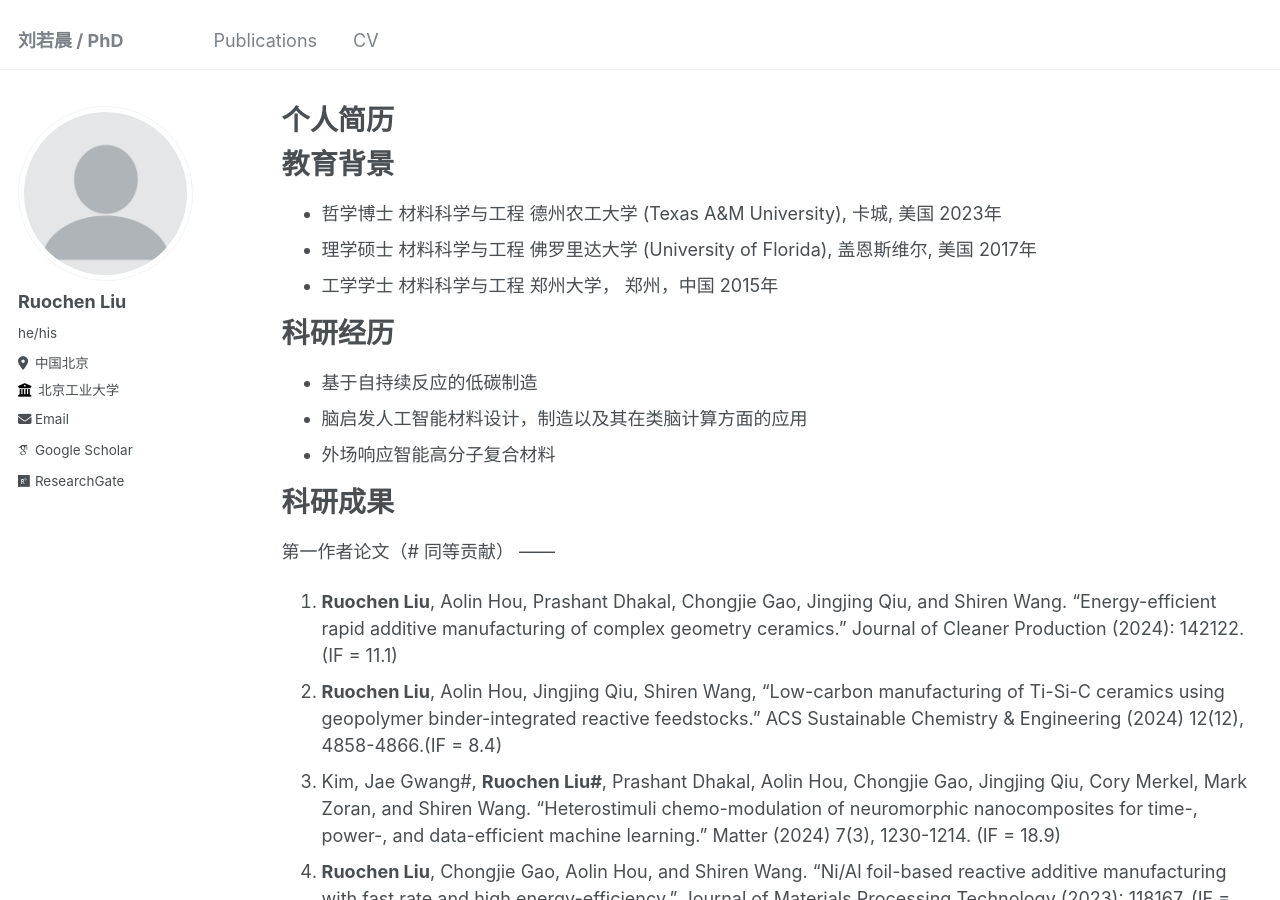
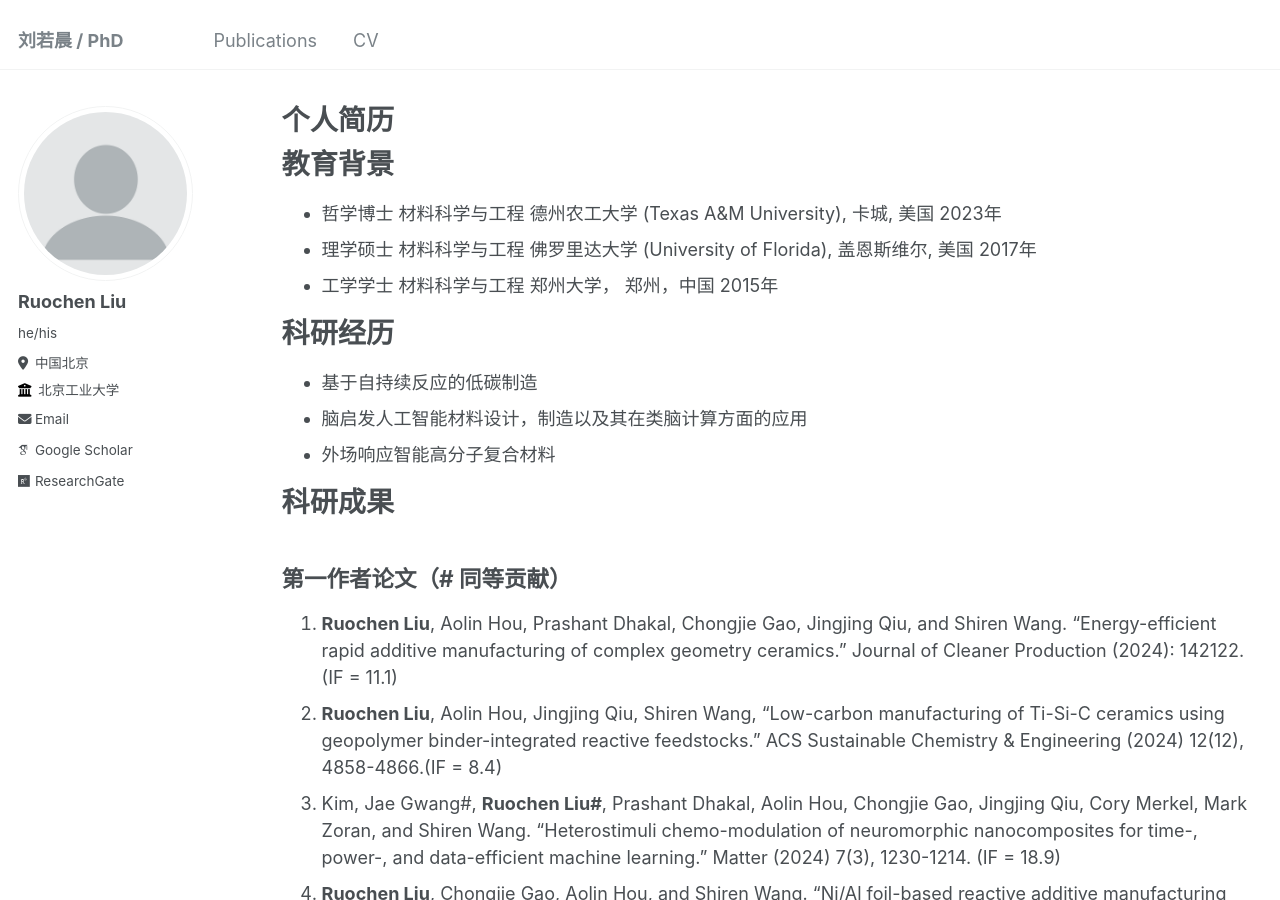
Before and after one commit to RuochenLiu-RL/RuochenLiu-RL.github.io, a Jekyll site: the page built from _pages/cv.md, in a window 1280 px wide and 900 px high. Built offline with Jekyll 4.4.1, drawn with Linux system fonts in a browser that asks for light colours; some web fonts are replaced.

Commit message:
update cv.md

```diff
--- a/_pages/cv.md
+++ b/_pages/cv.md
@@ -22,11 +22,8 @@ redirect_from:
 * 脑启发人工智能材料设计，制造以及其在类脑计算方面的应用
 * 外场响应智能高分子复合材料
 
-科研成果
-======
-第一作者论文（\# 同等贡献）
-------
-
+# 科研成果
+## 第一作者论文（\# 同等贡献）
 1.	**Ruochen Liu**, Aolin Hou, Prashant Dhakal, Chongjie Gao, Jingjing Qiu, and Shiren Wang. "Energy-efficient rapid additive manufacturing of complex geometry ceramics." Journal of Cleaner Production (2024): 142122. (IF = 11.1)
 2.	**Ruochen Liu**, Aolin Hou, Jingjing Qiu, Shiren Wang, “Low-carbon manufacturing of Ti-Si-C ceramics using geopolymer binder-integrated reactive feedstocks.” ACS Sustainable Chemistry & Engineering (2024) 12(12), 4858-4866.(IF = 8.4)
 3.	Kim, Jae Gwang#, **Ruochen Liu#**, Prashant Dhakal, Aolin Hou, Chongjie Gao, Jingjing Qiu, Cory Merkel, Mark Zoran, and Shiren Wang. "Heterostimuli chemo-modulation of neuromorphic nanocomposites for time-, power-, and data-efficient machine learning." Matter (2024) 7(3), 1230-1214. (IF = 18.9)
@@ -36,8 +33,7 @@ redirect_from:
 7.	Zimeng Zhang#, **Ruochen Liu#** Wei Li, Yuchen Liu, Zhijian Pei, Jingjing Qiu, Shiren Wang, "Frontal polymerization-assisted 3D printing of short carbon fibers/dicyclopentadiene composites." Journal of Manufacturing Processes (2021): 71, 753-762. (IF = 6.2)
 8.	Zimeng Zhang#, **Ruochen Liu#**, Herman Zepeda, Li Zeng, Jingjing Qiu, and Shiren Wang. "3D printing super-strong hydrogel for artificial meniscus." ACS Applied Polymer Materials (2019): 1, 8, 2023-2032. (IF = 5.0).
 
-其他已发表论文
-------
+## 其他已发表论文
 9.	Yan, Weijia, Ruochen Liu, Caleb Fowler, Shiren Wang, and Jingjing Qiu. "Multiphysics modeling of frontal curing-enabled additive manufacturing for carbon fiber/thermoset composites." Computational Materials Science 237 (2024): 112916.
 10.	Gao, Chongjie, Ruochen Liu, Wei Li, Jingjing Qiu, and Shiren Wang. "Collaborative printing and in-situ frontal curing of highly viscous thermosetting composites." Journal of Manufacturing Processes 89 (2023): 1-9.
 11.	Yuchen Liu, Ruochen Liu, Jingjing Qiu, Shiren Wang, "4D printing of thermo-responsive structure for environmentally adaptive radiative cooling and warming. " Journal of Advanced Manufacturing and Processing (2021): e10107
@@ -47,8 +43,7 @@ redirect_from:
 15.	Yuchen Liu, Zimeng Zhang, Wei Li, Ruochen Liu, Jingjing Qiu, and Shiren Wang. "Water purification performance and energy consumption of gradient nanocomposite membranes." Composites Part B: Engineering 202 (2020): 108426
 16.	Wei Li, Jun Ma, Santiago Garcia, Chongjie Gao, Ruochen Liu, Jingjing Qiu, Feng Zhao, and Shiren Wang. "Semi-shell Janus Nanoparticle-Enabled pH-Responsive Rod-Shaped Assembly for Photothermal Therapy." ACS Applied Nano Materials (2022): 5, 1, 871–880.
 
-专利
-------
+## 专利
 1.	Shiren Wang, Ruochen Liu, Chingjie Gao, and Aolin Hou. "Additive manufacturing feedstock production system for reactive wire and related methods. " Publication No. US 2023/0302512 A1. (2023).
 2.	Shiren Wang, Ruochen Liu, Aolin Hou, Wei Li, and Jingjing Qiu. "Additive manufacturing apparatus with powder-integrated preceramic mixture and related methods. " Publication No. US 2023/0302724 A1. (2023).
 3.	（Optioned）Peng Jiang, Ruochen Liu, Rao Fei, Wei Zhang, Sin-Yen Leo, Calen Leverant, Helena Jiang, Curtis Taylor, and Yifan Zhang. Anti-reflection Materials and Method of Making Anti-reflection Materials. International Publication: WO 2020/027871 A2 (2019) .
```
Also changed, not shown: 17 other files.
